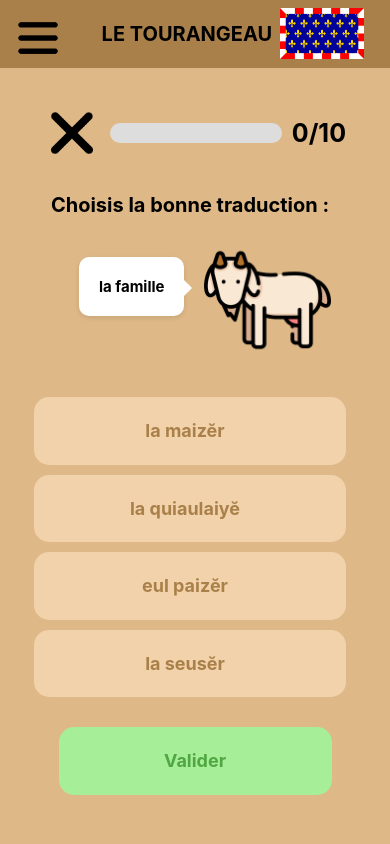
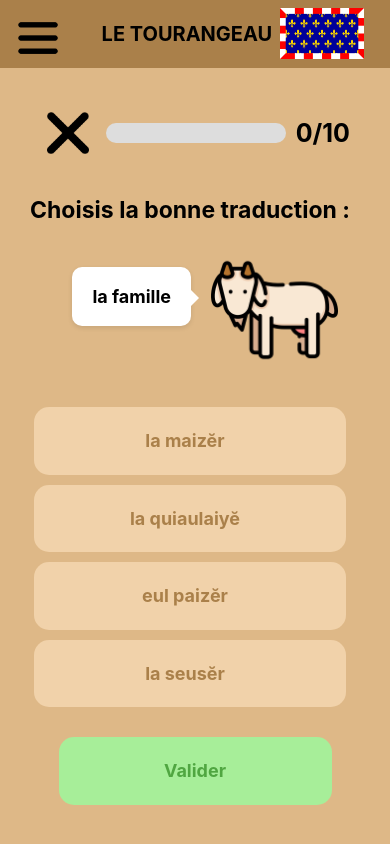
Before and after one commit to ElMala37/tourangeau, a React (Create React App) app: page /apprendre/famille in a window 390 px wide. Shown: the top 844 px of the page. Built offline with nearby package versions, Linux system fonts and the light colour scheme.

Commit message:
ApprendreThemeFamille

```diff
--- a/src/styles/Apprendre/Famille.css
+++ b/src/styles/Apprendre/Famille.css
@@ -386,7 +386,7 @@
 
 
 .QuestionBulle{
-    font-size: 15px;
+    font-size: 18px;
     margin-left:20px;
     margin-right:20px;
     color:black;
@@ -394,7 +394,7 @@
 }
 
 .TitreQuestion{
-    font-size: 20px;
+    font-size: 23px;
     margin-right:10px;
     color:black;
     font-weight:bolder;
--- a/src/styles/Exercices/Prononciation.css
+++ b/src/styles/Exercices/Prononciation.css
@@ -295,7 +295,7 @@
   }
 
 .TitreQuestion{
-    font-size: 25px;;
+    font-size: 23px;;
     margin-right:10px;
     color:black;
     font-weight:bolder;
```
